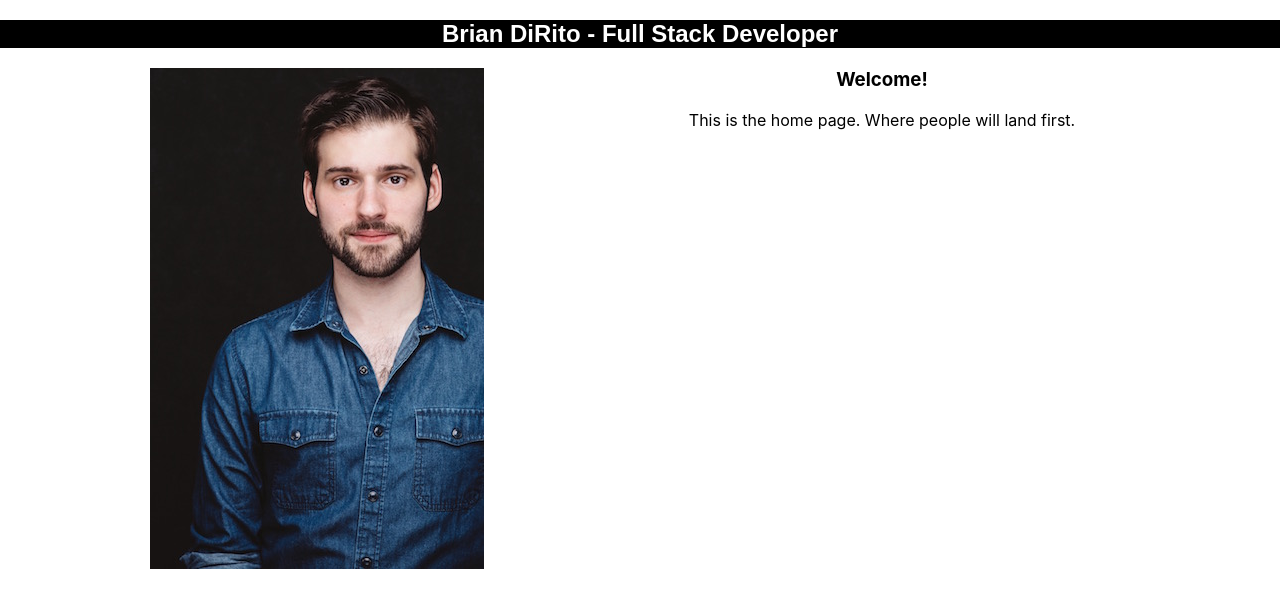
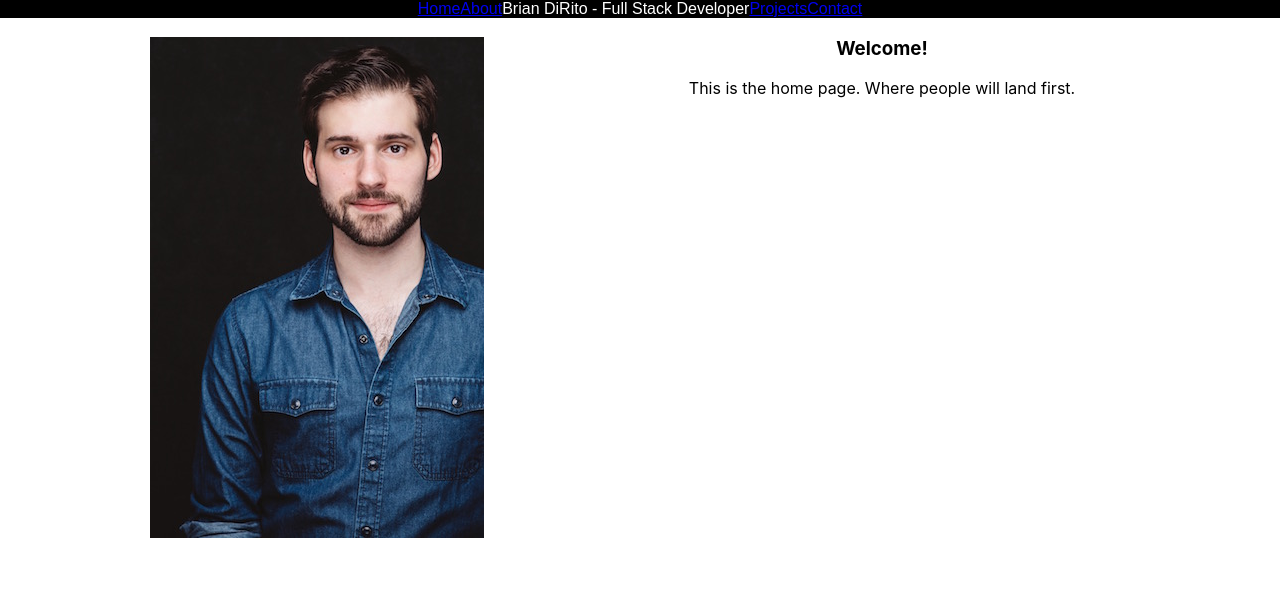
Before and after one commit to Bcdirito/github.bcdirito.io, a React (Create React App) app: page / in a window 1280 px wide. Shown: the top 608 px of the page. Built offline with nearby package versions, Linux system fonts and the light colour scheme.

Commit message:
react router

```diff
--- a/src/App.js
+++ b/src/App.js
@@ -5,6 +5,7 @@ import Home from "./components/Home"
 import About from "./components/About"
 import Contact from "./components/Contact"
 import ProjectContainer from "./components/ProjectContainer"
+import Navbar from "./components/Navbar"
 import './App.css';
 
 class App extends Component {
@@ -12,7 +13,7 @@ class App extends Component {
     return (
       <div>
         <div className="App">
-          <h2 className="header">Brian DiRito - Full Stack Developer</h2>
+        <Navbar />
           <Switch>
             <Route exact path="/" render={(props) => (
               <Home {...props}/>
--- /dev/null
+++ b/src/components/Navbar.js
@@ -0,0 +1,16 @@
+import React, { Component } from 'react'
+import {NavLink} from "react-router-dom"
+
+export default class NavBar extends Component {
+  render() {
+    return (
+      <div className="header">
+        <NavLink exact to="/">Home</NavLink>
+        <NavLink exact to="/about">About</NavLink>
+        Brian DiRito - Full Stack Developer
+        <NavLink exact to="/projects">Projects</NavLink>
+        <NavLink exact to="/contact">Contact</NavLink>
+      </div>
+    )
+  }
+}
```
